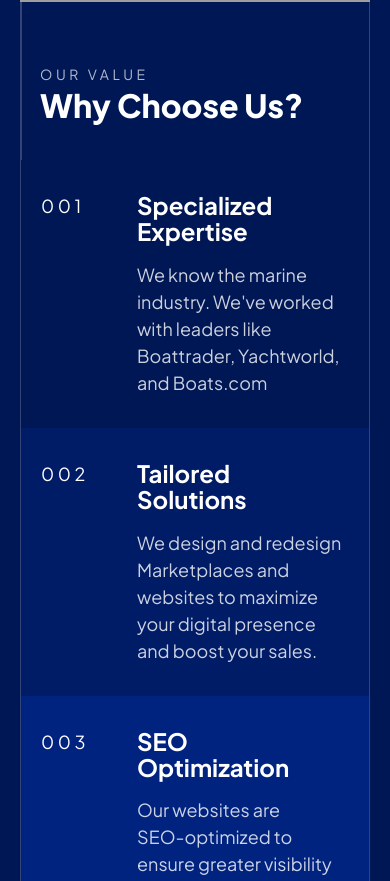
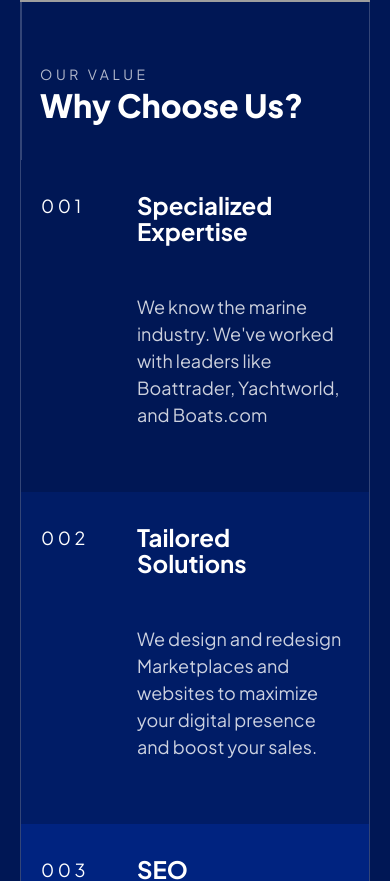
Before and after one commit to hatchcloud/ani-land, a Next.js app: page /marine in a window 390 px wide. Shown: the part 1243-2124 px from the top of the page. Built offline with nearby package versions, Linux system fonts and the light colour scheme; grey boxes are pictures that could not be loaded.

Commit message:
responsive

```diff
--- a/app/components/marine/WhyUsSection.js
+++ b/app/components/marine/WhyUsSection.js
@@ -6,13 +6,13 @@ const WhyUsItem = ({ id, title, description, bgColor, topPosition }) => {
 
     return (
       <div style={{ top:topPosition}} className='px-5  md:px-10 w-full max-w-[2000px] sticky'>
-      <div style={{ backgroundColor: bgColor}} className=" flex  gap-4 md:gap-6 py-8 border-x-[1.5px] border-[#334577]  max-w-[2000px] w-full h-auto z-10  px-5  md:px-10 ">
+      <div style={{ backgroundColor: bgColor}} className=" flex  gap-4 md:gap-6 pt-8 pb-16 border-x-[1.5px] border-[#334577]  max-w-[2000px] w-full h-auto z-10  px-5  md:px-10 ">
         <div className='w-20 lg:w-1/3' >
         <p className='text-base md:text-md tracking-[3.6px] '>{id}</p>
         </div>
         <div className='flex flex-col w-2/3  gap-2'>
             <h2 className="text-lg md:text-2xl font-bold mb-2 leading-[110%] "> {title}</h2>
-            <p className='text-pretty text-base md:text-md text-white/80'>{description}</p>
+            <p className='text-pretty pt-8 mb:pt-0 text-base md:text-md text-white/80'>{description}</p>
         </div>
       </div>
       </div>
```
